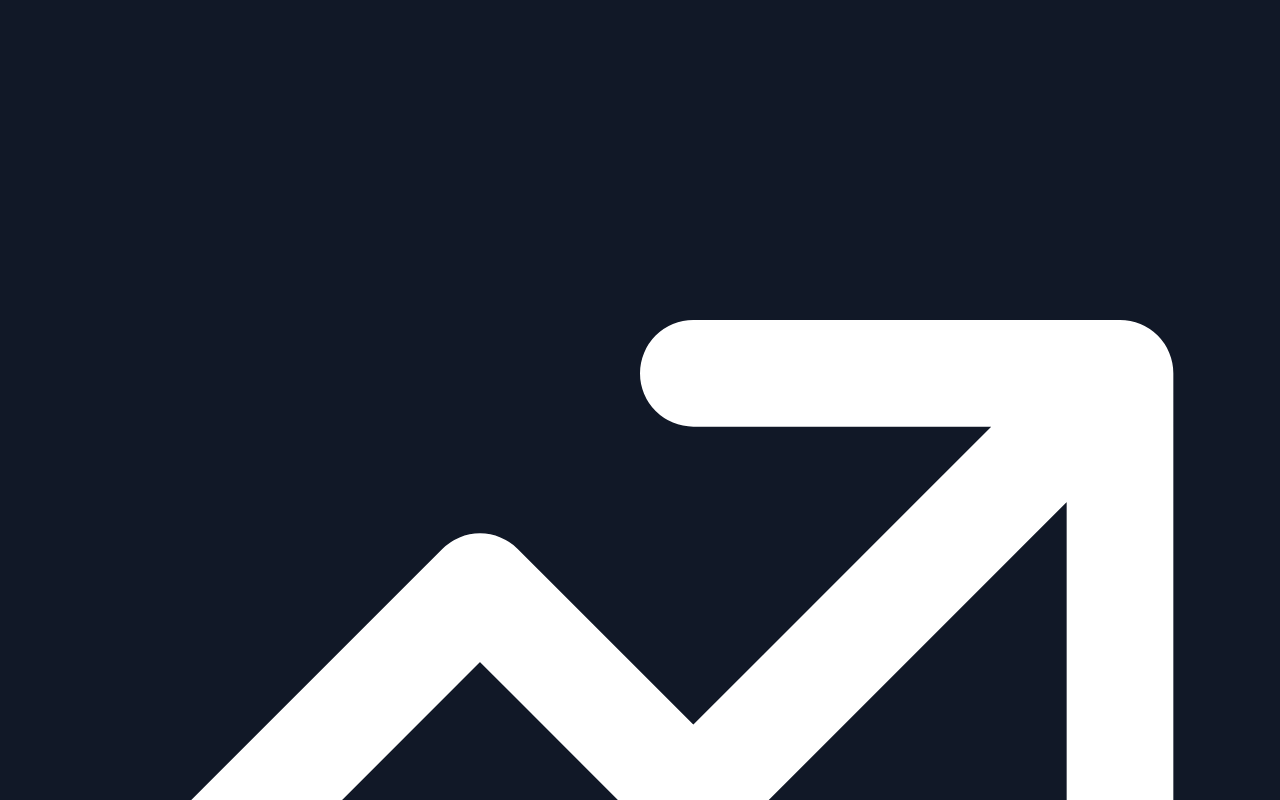
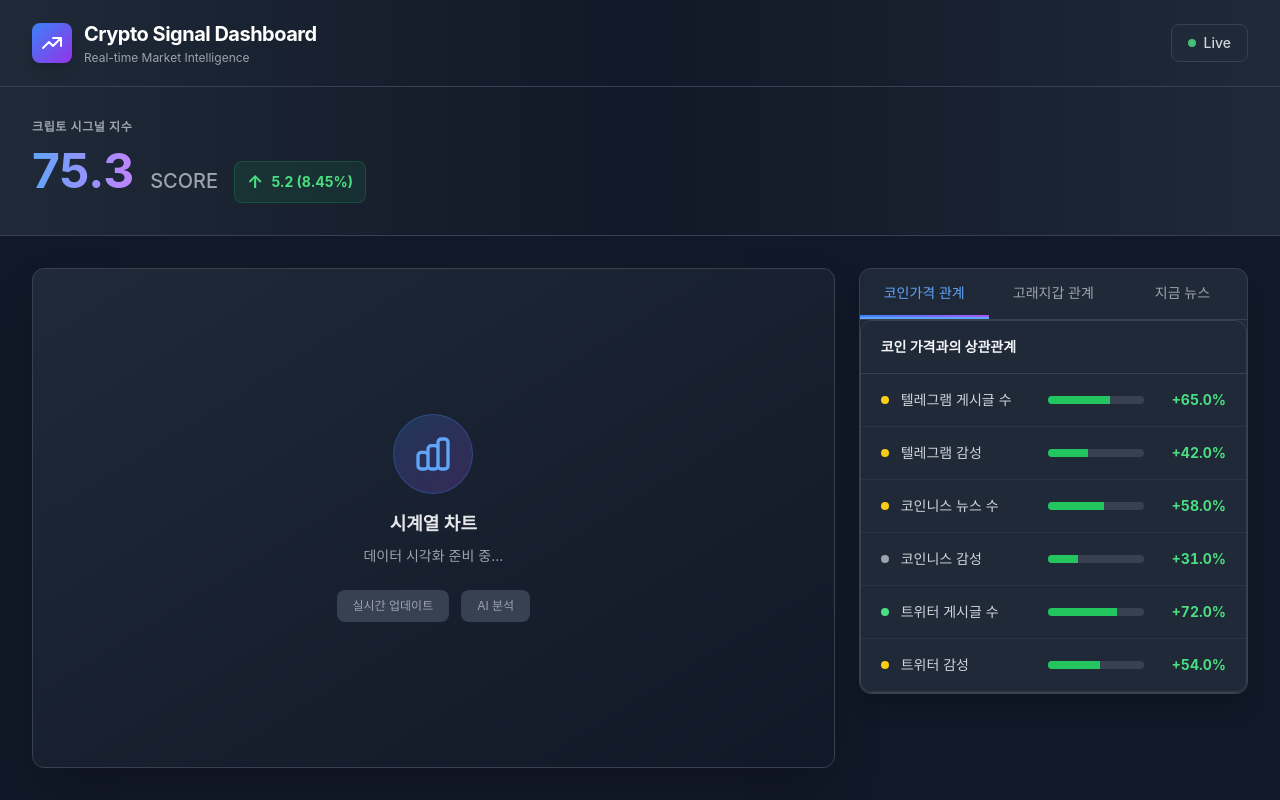
Before and after one commit to SUE960/crypto-signal-dashboard2, a Next.js app in the folder nextjs-dashboard/: page / in a window 1280 px wide. Shown: the top 800 px of the page. Built offline with nearby package versions, Linux system fonts and the light colour scheme.

Commit message:
Fix: Add missing Tailwind and PostCSS config files

```diff
--- /dev/null
+++ b/nextjs-dashboard/postcss.config.js
@@ -0,0 +1,6 @@
+module.exports = {
+  plugins: {
+    tailwindcss: {},
+    autoprefixer: {},
+  },
+}
--- /dev/null
+++ b/nextjs-dashboard/tailwind.config.js
@@ -0,0 +1,27 @@
+/** @type {import('tailwindcss').Config} */
+module.exports = {
+  content: [
+    './pages/**/*.{js,ts,jsx,tsx,mdx}',
+    './components/**/*.{js,ts,jsx,tsx,mdx}',
+    './app/**/*.{js,ts,jsx,tsx,mdx}',
+  ],
+  theme: {
+    extend: {
+      colors: {
+        primary: {
+          50: '#eff6ff',
+          100: '#dbeafe',
+          200: '#bfdbfe',
+          300: '#93c5fd',
+          400: '#60a5fa',
+          500: '#3b82f6',
+          600: '#2563eb',
+          700: '#1d4ed8',
+          800: '#1e40af',
+          900: '#1e3a8a',
+        },
+      },
+    },
+  },
+  plugins: [],
+}
```
Also changed, not shown: 1 other file (tests, documents, lock files or other folders).
